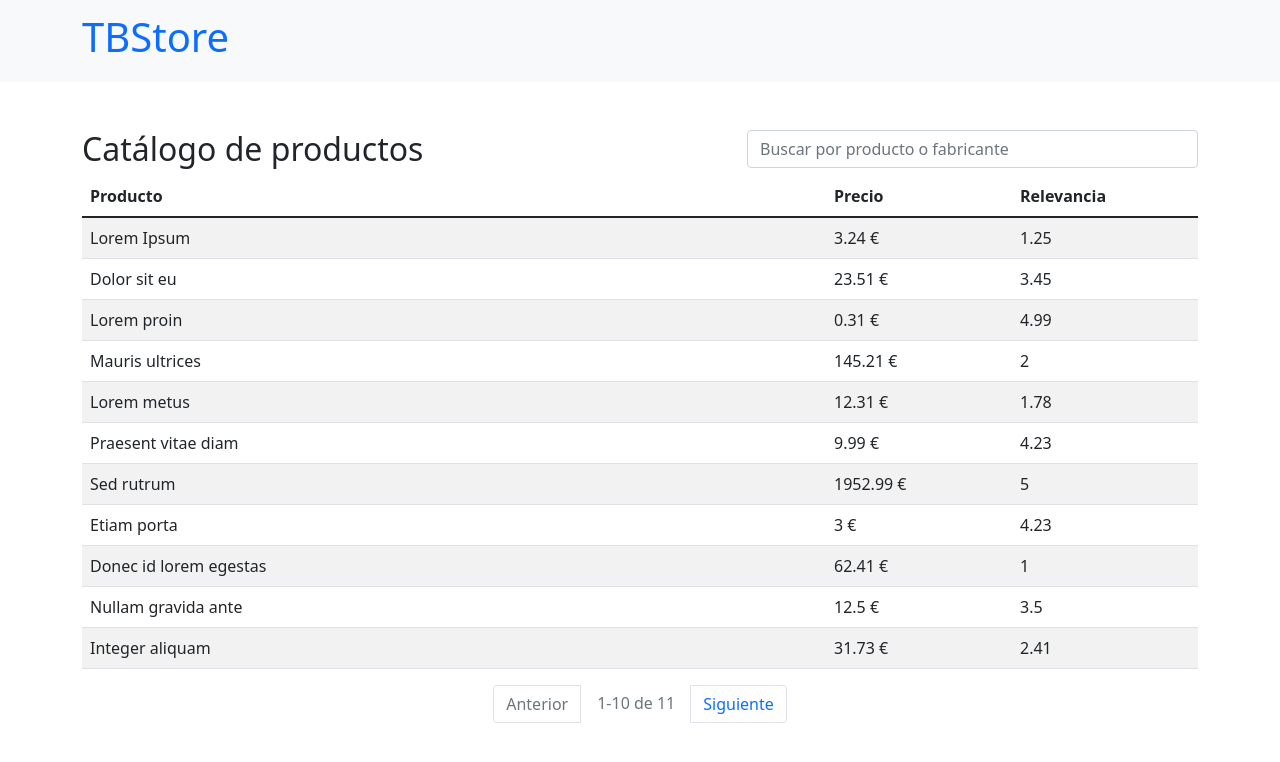
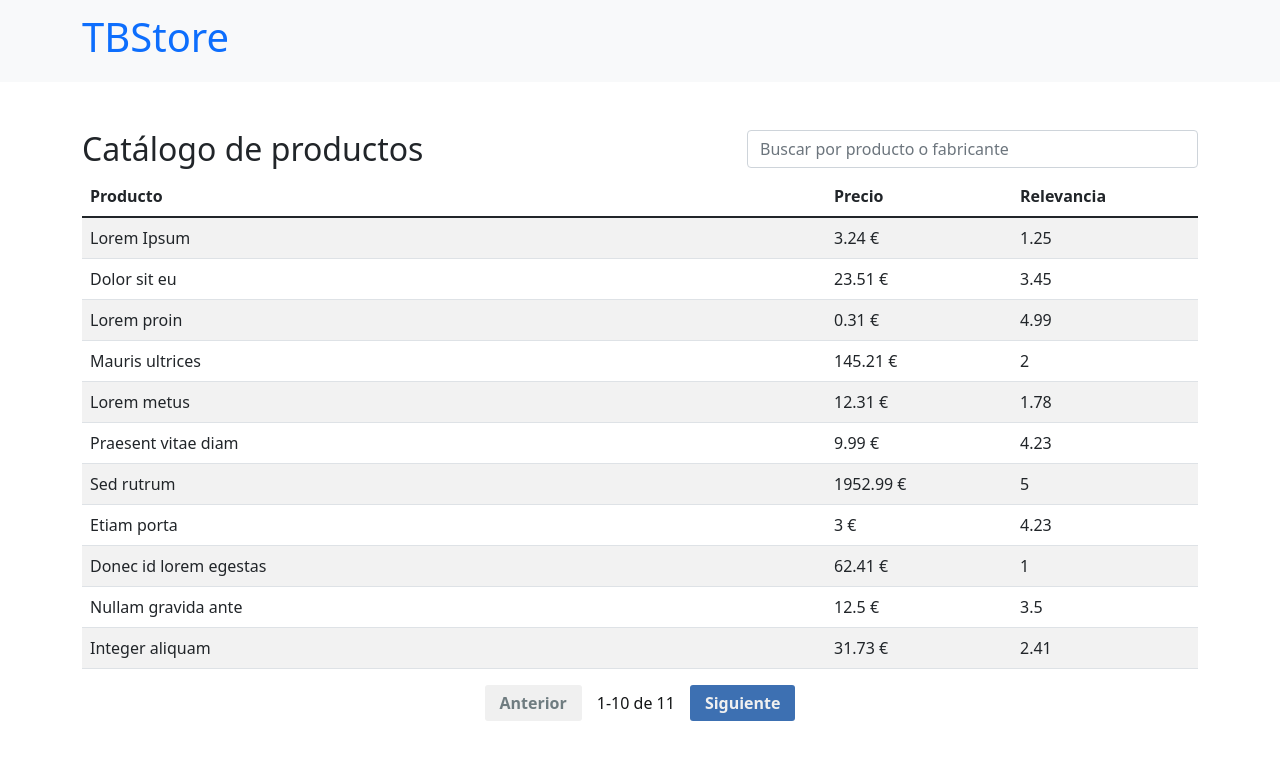
Before and after one commit to allamasln/tbstore, a React (Create React App) app in the folder client/: page / in a window 1280 px wide. Shown: the top 762 px of the page. Built offline with nearby package versions, Linux system fonts and the light colour scheme.

Commit message:
Refactor pagination

```diff
--- a/client/src/components/common/Pagination.js
+++ b/client/src/components/common/Pagination.js
@@ -1,5 +1,15 @@
 import * as React from 'react'
 import {PropTypes} from 'prop-types'
+import styled from '@emotion/styled'
+import * as colors from 'styles/colors'
+import {Button, FlexContainer} from 'components/lib'
+
+const Display = styled(Button)({
+  pointerEvents: 'none',
+  background: 'none',
+  color: colors.text,
+  fontWeight: 'normal',
+})
 
 function Pagination({
   alignSelf,
@@ -7,63 +17,41 @@ function Pagination({
   itemsPerPage,
   currentPage,
   onPageChange,
-  className,
-  ...rest
 }) {
   if (itemsCount === 0) return null
 
   const pagesCount = Math.ceil(itemsCount / itemsPerPage)
+
   if (pagesCount === 1) return null
 
+  const isFirstPage = currentPage === 1
+  const isLastPage = currentPage === pagesCount
+
   const offset = (currentPage - 1) * itemsPerPage + 1
-  const end = currentPage * itemsPerPage
+  const end = Math.min(offset + itemsPerPage - 1, itemsCount)
 
-  const justifyContentClassName = alignSelf
-    ? `justify-content-${alignSelf}`
-    : ''
+  const prevPage = () => !isFirstPage && onPageChange(currentPage - 1)
+  const nextPage = () => !isLastPage && onPageChange(currentPage + 1)
 
   return (
-    <ul
-      className={`pagination ${className} ${justifyContentClassName}`}
-      {...rest}
-    >
-      <li className={currentPage === 1 ? 'page-item disabled' : 'page-item'}>
-        <button
-          className="page-link"
-          onClick={() => onPageChange(currentPage - 1)}
-        >
-          <span>Anterior</span>
-        </button>
-      </li>
-      <li className="page-item disabled">
-        <span className="page-link mx-1 border-0">
-          {`${offset}-${end < itemsCount ? end : itemsCount} de ${itemsCount}`}
-        </span>
-      </li>
-      <li
-        className={
-          currentPage === pagesCount ? 'page-item disabled' : 'page-item'
-        }
-      >
-        <button
-          className="page-link"
-          onClick={() => onPageChange(currentPage + 1)}
-        >
-          <span>Siguiente</span>
-        </button>
-      </li>
-    </ul>
+    <FlexContainer alignSelf={alignSelf}>
+      <Button onClick={prevPage} disabled={isFirstPage}>
+        Anterior
+      </Button>
+      <Display>{`${offset}-${end} de ${itemsCount}`}</Display>
+      <Button onClick={nextPage} disabled={isLastPage}>
+        Siguiente
+      </Button>
+    </FlexContainer>
   )
 }
 
 Pagination.defaultProps = {
   alignSelf: 'end',
-  className: '',
 }
 
 Pagination.propTypes = {
   alignSelf: PropTypes.string,
-  className: PropTypes.string,
   itemsCount: PropTypes.number.isRequired,
   itemsPerPage: PropTypes.number.isRequired,
   currentPage: PropTypes.number.isRequired,
```
